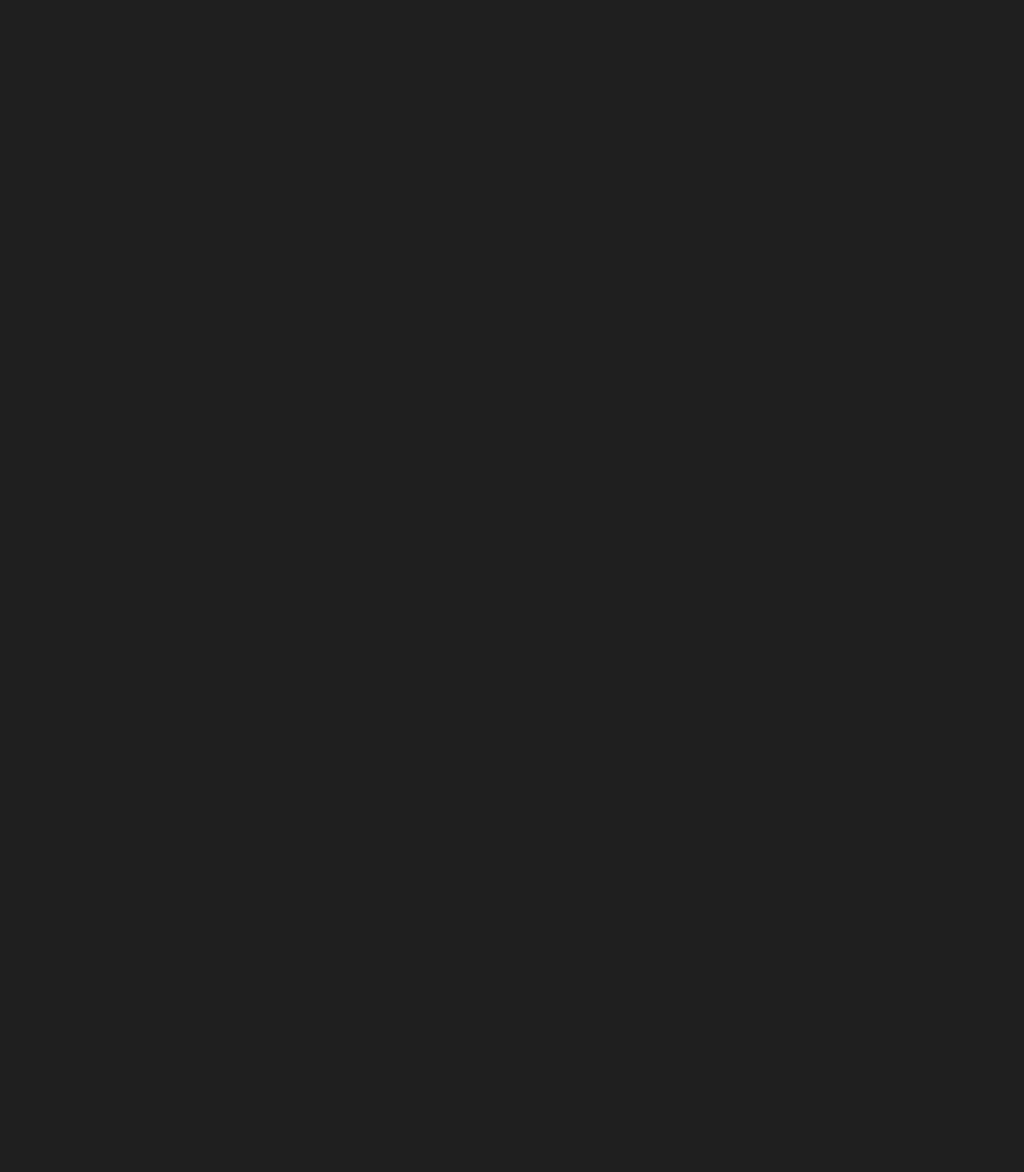
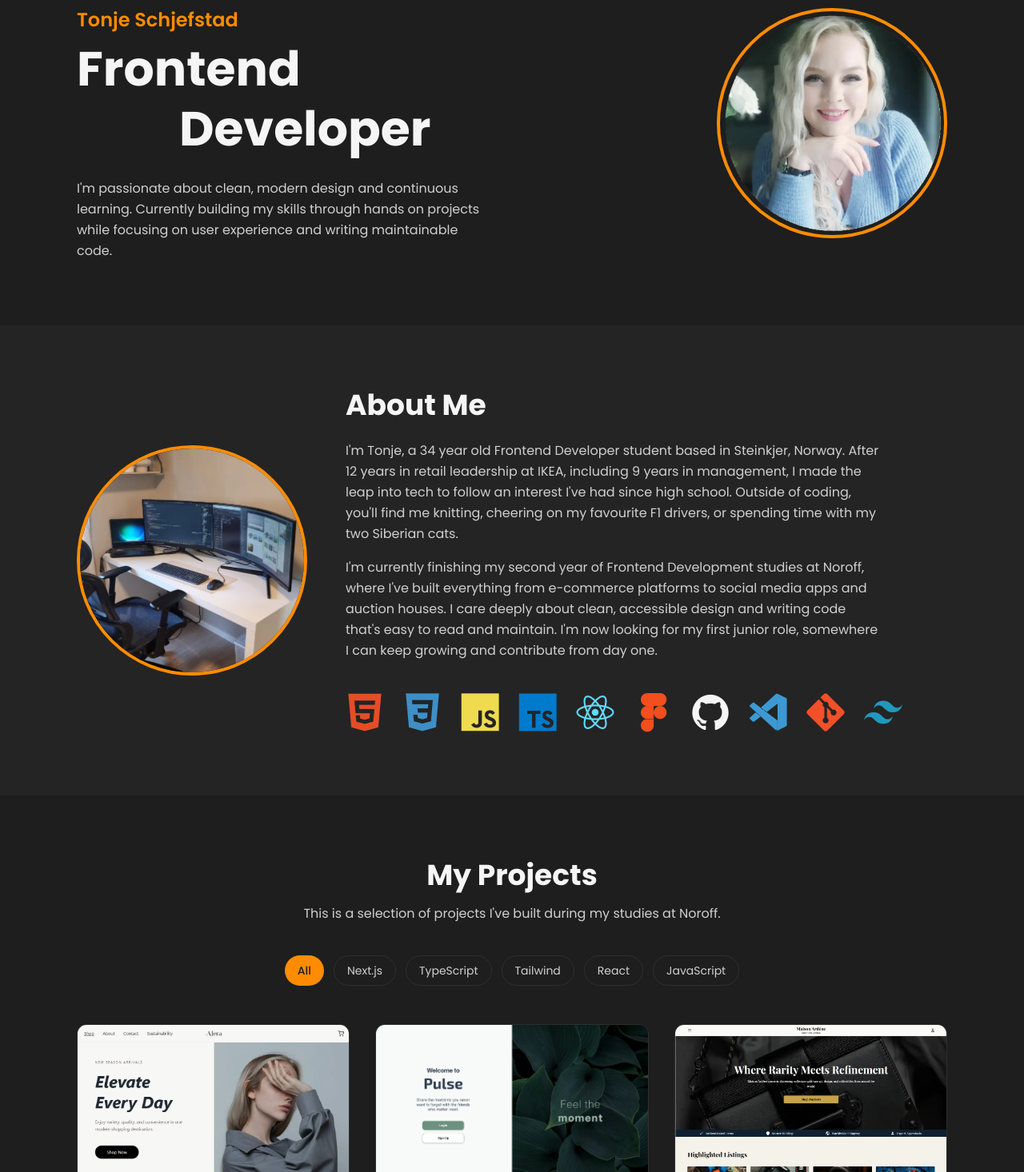
Before and after one commit to TonjeSchjefstad/Portfolio2, a React (Vite) app: page / in a window 1280 px wide. Shown: the part 164-1630 px from the top of the page at 80% size. Before the commit the page ends 800 px from the top, so only its background shows below. Built offline with nearby package versions, Linux system fonts and the light colour scheme.

Commit message:
Add homepage

```diff
--- a/src/pages/Home.tsx
+++ b/src/pages/Home.tsx
@@ -1,3 +1,124 @@
+import profileImage from "../assets/profile-image.webp";
+import officeImage from "../assets/office.webp";
+import { projects } from "../data/projects";
+import { useState } from "react";
+import type { Project } from "../types/projects";
+import ProjectCard from "../components/projects/ProjectCard";
+
+const allTags = ["All", "Next.js", "TypeScript", "Tailwind", "React", "JavaScript"];
+
 export default function Home() {
-  return <div></div>;
+  const [activeTag, setActiveTag] = useState("All");
+
+  const filteredProjects = activeTag === "All"
+    ? projects
+    : projects.filter((p: Project) => p.tags.includes(activeTag));
+
+  return (
+    <div className="min-h-screen bg-bg">
+
+      <section className="max-w-6xl mx-auto px-8 py-20 flex flex-col-reverse md:flex-row items-center justify-between gap-12">
+        <div className="flex-1 text-center md:text-left">
+            <p className="text-text-muted text-sm mb-2">Hi, I am</p>
+            <h1 className="text-accent text-2xl font-semibold mb-2">Tonje Schjefstad</h1>
+            <h2 className="text-text-primary text-4xl md:text-6xl font-bold leading-tight mb-6">
+            <span className="block">Frontend</span>
+            <span className="block md:pl-32">Developer</span>
+          </h2>
+            <p className="text-text-muted max-w-lg mx-auto md:mx-0 leading-relaxed">
+                I'm passionate about clean, modern design and continuous learning.
+                Currently building my skills through hands on projects while focusing
+                on user experience and writing maintainable code.
+            </p>
+        </div>
+        <div className="shrink-0 flex justify-center">
+            <img
+                src={profileImage}
+                alt="Tonje Schjefstad"
+                className="w-48 h-48 md:w-72 md:h-72 rounded-full object-cover border-4 border-accent"
+            />
+            </div>
+      </section>
+
+
+
+      <section id="about" className="bg-surface py-20">
+        <div className="max-w-6xl mx-auto px-8">
+          <div className="flex flex-col md:flex-row items-center gap-12">
+
+            <div className="shrink-0 flex justify-center">
+              <img
+                src={officeImage}
+                alt="My home office"
+                className="w-48 h-48 md:w-72 md:h-72 rounded-full object-cover object-center border-4 border-accent"
+              />
+            </div>
+
+            <div>
+              <h2 className="text-text-primary text-4xl font-bold mb-6">About Me</h2>
+              <p className="text-text-muted max-w-2xl leading-relaxed mb-4">
+                I'm Tonje, a 34 year old Frontend Developer student based in Steinkjer, Norway.
+                After 12 years in retail leadership at IKEA, including 9 years in management,
+                I made the leap into tech to follow an interest I've had since high school.
+                Outside of coding, you'll find me knitting, cheering on my favourite F1 drivers,
+                or spending time with my two Siberian cats.
+              </p>
+              <p className="text-text-muted max-w-2xl leading-relaxed mb-10">
+                I'm currently finishing my second year of Frontend Development studies at Noroff,
+                where I've built everything from e-commerce platforms to social media apps and
+                auction houses. I care deeply about clean, accessible design and writing code
+                that's easy to read and maintain. I'm now looking for my first junior role,
+                somewhere I can keep growing and contribute from day one.
+              </p>
+              <div className="flex flex-wrap gap-6">
+                <i className="devicon-html5-plain colored text-5xl" title="HTML5" />
+                <i className="devicon-css3-plain colored text-5xl" title="CSS3" />
+                <i className="devicon-javascript-plain colored text-5xl" title="JavaScript" />
+                <i className="devicon-typescript-plain colored text-5xl" title="TypeScript" />
+                <i className="devicon-react-original colored text-5xl" title="React" />
+                <i className="devicon-figma-plain colored text-5xl" title="Figma" />
+                <i className="devicon-github-original text-5xl text-text-primary" title="GitHub" />
+                <i className="devicon-vscode-plain colored text-5xl" title="VS Code" />
+                <i className="devicon-git-plain colored text-5xl" title="Git" />
+                <i className="devicon-tailwindcss-plain colored text-5xl" title="Tailwind" />
+              </div>
+            </div>
+
+          </div>
+        </div>
+      </section>
+
+      <section id="projects" className="py-20">
+        <div className="max-w-6xl mx-auto px-8">
+          <h2 className="text-text-primary text-4xl font-bold text-center mb-4">My Projects</h2>
+          <p className="text-text-muted text-center max-w-xl mx-auto mb-10">
+            This is a selection of projects I've built during my studies at Noroff.
+          </p>
+
+          <div className="flex flex-wrap gap-3 justify-center mb-12">
+            {allTags.map((tag) => (
+              <button
+                key={tag}
+                onClick={() => setActiveTag(tag)}
+                className={`px-4 py-2 rounded-full text-sm transition-colors duration-200 ${
+                  activeTag === tag
+                    ? "bg-accent text-bg font-medium"
+                    : "border border-border text-text-muted hover:text-text-primary"
+                }`}
+              >
+                {tag}
+              </button>
+            ))}
+          </div>
+
+          <div className="grid grid-cols-1 md:grid-cols-2 lg:grid-cols-3 gap-8">
+            {filteredProjects.map((project: Project) => (
+              <ProjectCard key={project.id} project={project} />
+            ))}
+          </div>
+        </div>
+      </section>
+
+    </div>
+  );
 }
```
